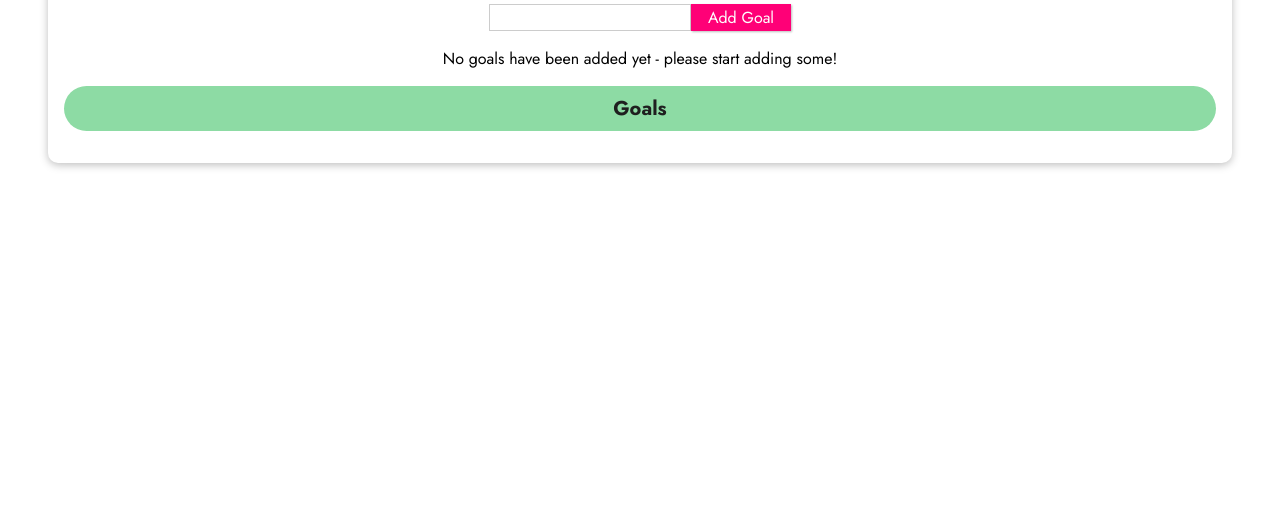
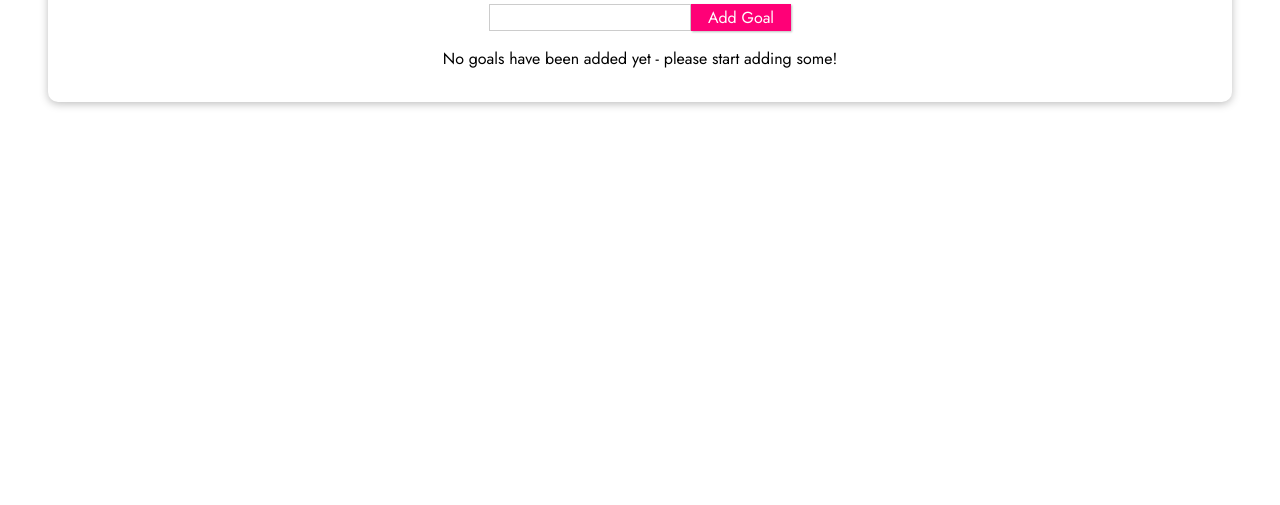
Before and after one commit to Seabhac-94/vue-condiitonal-lists, a plain HTML site: page index.html in a window 1280 px wide. Shown: the part 295-800 px from the top of the page. Drawn offline with nearby package versions, Linux system fonts and the light colour scheme.

Commit message:
added v-else statements

```diff
--- a/index.html
+++ b/index.html
@@ -21,7 +21,7 @@
       <input v-model="enteredGoalValue" type="text" />
       <button @click="addGoal">Add Goal</button>
       <p v-if="goals.length === 0">No goals have been added yet - please start adding some!</p>
-      <ul>
+      <ul v-else>
         <li>Goals</li>
       </ul>
     </section>
```
